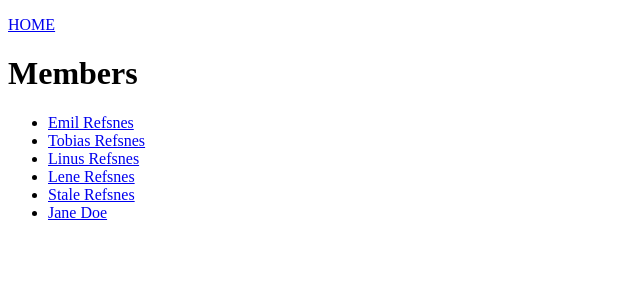
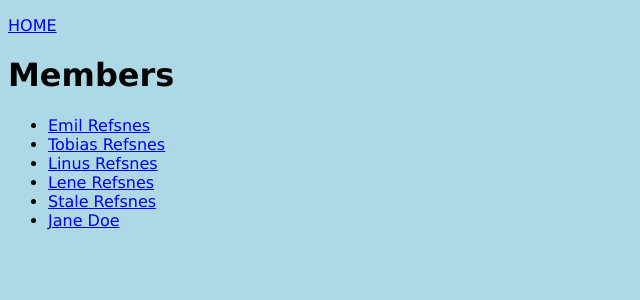
Before and after one commit to scottreeves14/my_tennis_club, a Django app: page /members/ in a window 1280 px wide. Shown: the top 300 px of the page, without its empty margins (0-640 px from the left). Run offline with Django 5.2, Linux system fonts and the light colour scheme; data comes from the database, SQL or seed files in the repository.

Commit message:
Changes included adding CSS

```diff
--- /dev/null
+++ b/members/static/main.css
@@ -0,0 +1,4 @@
+body {
+    background-color: lightblue;
+    font-family: verdana;
+  }
--- a/members/templates/all_members.html
+++ b/members/templates/all_members.html
@@ -1,9 +1,11 @@
 {% extends "master.html" %}
+{% load static %}
 
 {% block title %}
   My Tennis Club - List of all members
 {% endblock %}
 
+<link rel="stylesheet" href="{% static 'main.css' %}">
 
 {% block content %}
 
--- a/members/templates/details.html
+++ b/members/templates/details.html
@@ -1,9 +1,11 @@
 {% extends "master.html" %}
+{% load static %}
 
 {% block title %}
   Details about {{ mymember.firstname }} {{ mymember.lastname }}
 {% endblock %}
 
+<link rel="stylesheet" href="{% static 'main.css' %}">
 
 {% block content %}
   <h1>{{ mymember.firstname }} {{ mymember.lastname }}</h1>
--- a/members/templates/main.html
+++ b/members/templates/main.html
@@ -1,9 +1,11 @@
 {% extends "master.html" %}
+{% load static %}
 
 {% block title %}
   My Tennis Club
 {% endblock %}
 
+<link rel="stylesheet" href="{% static 'main.css' %}">
 
 {% block content %}
   <h1>My Tennis Club</h1>
--- a/members/templates/master.html
+++ b/members/templates/master.html
@@ -1,10 +1,11 @@
+{% load static %}
 <!DOCTYPE html>
 <html>
 <head>
   <title>{% block title %}{% endblock %}</title>
 </head>
 <body>
-
+  <link rel="stylesheet" href="{% static 'main.css' %}">
 {% block content %}
 {% endblock %}
 
--- a/members/templates/template.html
+++ b/members/templates/template.html
@@ -1,6 +1,9 @@
+{% load static %}
 <!DOCTYPE html>
 <html>
 <body>
+
+  <link rel="stylesheet" href="{% static 'main.css' %}">
 
 {% for x in fruits %}
   <h1>{{ x }}</h1>
--- a/my_tennis_club/settings.py
+++ b/my_tennis_club/settings.py
@@ -23,7 +23,7 @@ BASE_DIR = Path(__file__).resolve().parent.parent
 SECRET_KEY = 'django-insecure-_fa#sa4gcb$5%ah-evv)fg1!t#oe#fb=c#$o10=84kd(0p)f^0'
 
 # SECURITY WARNING: don't run with debug turned on in production!
-DEBUG = False
+DEBUG = True
 
 ALLOWED_HOSTS = ['*']
 
```
